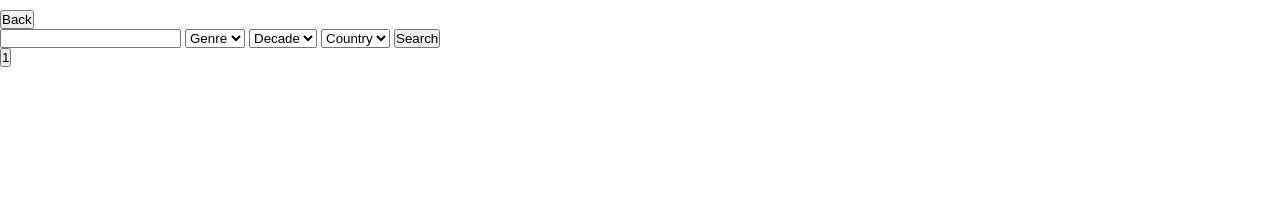
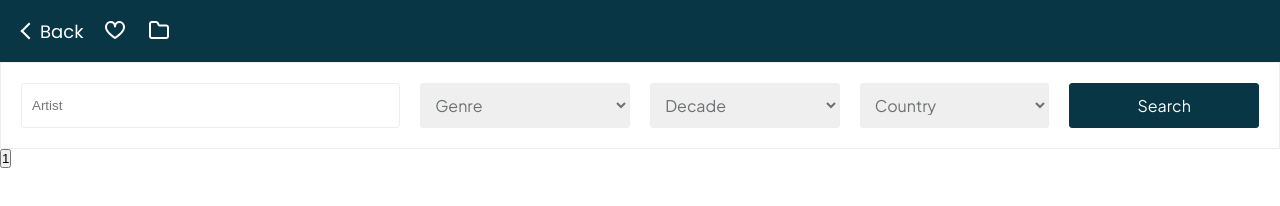
Before and after one commit to TetianaOkhrimenko/vinyl-app, a plain HTML site: page index.html in a window 1280 px wide. Drawn offline with Linux system fonts and the light colour scheme.

Commit message:
Added some styling to header and form section

```diff
--- a/index.html
+++ b/index.html
@@ -8,7 +8,8 @@
   </head>
   <body>
     <header class="header">
-      <button>Back</button>
+      <a href="#" class="header__link-back">Back</a>
+      <a href="#">
         <svg
           width="24"
           height="24"
@@ -23,7 +24,8 @@
             stroke-linejoin="round"
           />
         </svg>
-
+      </a>
+      <a href="#">
         <svg
           width="24"
           height="24"
@@ -39,20 +41,39 @@
             stroke-linejoin="round"
           />
         </svg>
+      </a>
     </header>
     <section class="hero">
       <form class="hero__form">
-        <input type="text" />
-        <select name="" id="">
+        <input type="text" class="hero__name-input" placeholder="Artist" />
+        <select name="" id="" class="hero__select">
           <option value="option-0">Genre</option>
+          <option value="electronic">Electronic</option>
+          <option value="pop">Pop</option>
+          <option value="folk, world, & country">Folk, World, & Country</option>
+          <option value="rock">Rock</option>
+          <option value="jazz">Jazz</option>
         </select>
-        <select name="" id="">
+        <select name="" id="" class="hero__select">
           <option value="option-0">Decade</option>
+          <option>1950-60 рр.</option>
+          <option>1960-70 рр.</option>
+          <option>1970-80 рр.</option>
+          <option>1980-90 рр.</option>
+          <option>1990-00 рр.</option>
+          <option>2000-10 рр.</option>
+          <option>2010-20 рр.</option>
+          <option>2020-30 рр.</option>
         </select>
-        <select name="" id="">
+        <select name="" id="" class="hero__select">
           <option value="option-0">Country</option>
+          <option>US</option>
+          <option>UK</option>
+          <option>Germany</option>
+          <option>France</option>
+          <option>Japan</option>
         </select>
-        <button>Search</button>
+        <button class="hero__btn">Search</button>
       </form>
       <div class="hero__collection">
         <article></article>
--- a/style.css
+++ b/style.css
@@ -1,5 +1,76 @@
+@import url("https://fonts.googleapis.com/css2?family=Plus+Jakarta+Sans:wght@400;500;700&family=Poppins&display=swap");
+
 * {
   box-sizing: border-box;
   margin: 0;
   padding: 0;
 }
+
+.header {
+  background-color: #083644;
+  height: 62px;
+  padding: 18px;
+  display: flex;
+  gap: 20px;
+}
+
+.header__link-back {
+  color: #ffffff;
+  font-size: 18px;
+  font-family: "Poppins", sans-serif;
+  text-decoration: none;
+  cursor: pointer;
+  display: flex;
+}
+
+.header__link-back::before {
+  align-self: center;
+  display: inline-block;
+  content: "";
+  width: 10px;
+  height: 10px;
+  margin: 5px;
+  border-right: 2px solid #ffffff;
+  border-bottom: 2px solid #ffffff;
+  transform: rotate(135deg);
+  cursor: pointer;
+}
+
+.hero__form {
+  display: grid;
+  grid-template-columns: 2fr 1fr 1fr 1fr 1fr;
+  gap: 20px;
+  padding: 20px;
+  border: 1px solid #edeef0;
+  font-family: "Plus Jakarta Sans", sans-serif;
+  font-size: 16px;
+  line-height: 20px;
+  color: #6c7072;
+}
+
+.hero__name-input {
+  padding: 10px;
+  border: 1px solid #edeef0;
+  border-radius: 3px;
+}
+
+.hero__select {
+  padding: 10px;
+  color: #6c7072;
+  border: 1px solid #edeef0;
+  border-radius: 3px;
+  font-size: 16px;
+  line-height: 20px;
+  font-family: "Plus Jakarta Sans", sans-serif;
+}
+
+.hero__btn {
+  background-color: #083644;
+  color: #ffffff;
+  font-size: 16px;
+  line-height: 20px;
+  cursor: pointer;
+  font-family: "Plus Jakarta Sans", sans-serif;
+  border: 1px solid #083644;
+  border-radius: 3px;
+}
```
Lines whose indentation alone changed are shown as unchanged.
